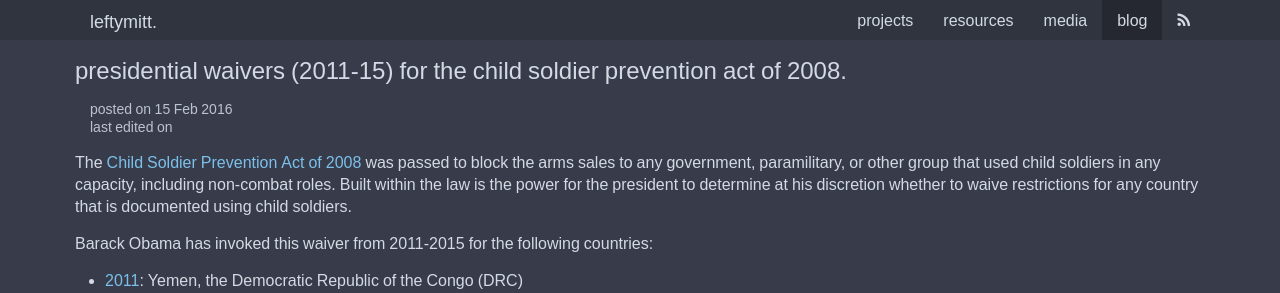
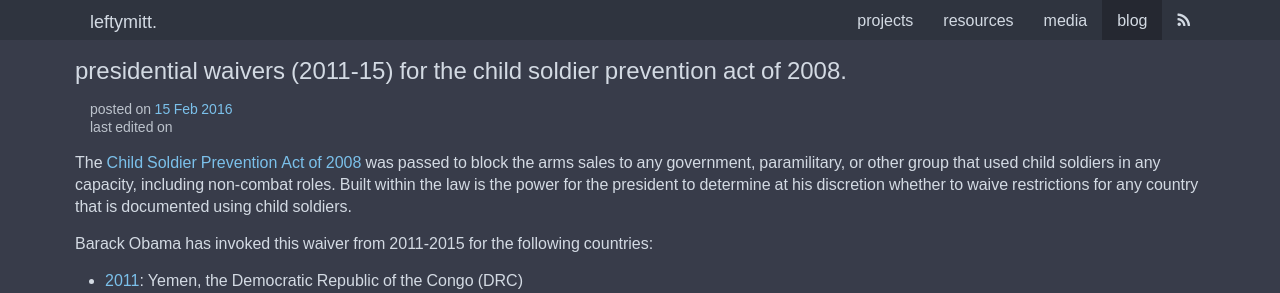
Before and after one commit to leftymitt/leftymitt.com, a Jekyll site: the page built from _posts/2016-02-15-presidential-determinations-child-soldier-prevention-act.md, in a window 1280 px wide. Shown: the top 293 px of the page. Built offline with Jekyll 4.4.1, drawn with Linux system fonts in a browser that asks for light colours.

Commit message:
add link to first commit for each post

```diff
--- a/_layouts/post.html
+++ b/_layouts/post.html
@@ -132,10 +132,20 @@
         {% endif %}
         {% if page.category == 'blog' or page.categories == "blog" %}
         <p class="uk-article-meta uk-margin-left">
-          posted on {% if page.date %} {{ page.date | date_to_string }}
-                    {% elsif page.published_date %} {{ page.published_date | date_to_string }}
-                    {% elsif page.added_date %} {{ page.added_date | date_to_string }}
-                    {% endif %}
+          posted on
+            {% if page.date %}
+            <a href="{{ site.github }}/{{ site.repo }}/commit/{{ page.git.first_commit.long_sha }}">
+              {{ page.date | date_to_string }}
+            </a>
+            {% elsif page.published_date %}
+            <a href="{{ site.github }}/{{ site.repo }}/commit/{{ page.git.first_commit.long_sha }}">
+              {{ page.published_date | date_to_string }}
+            </a>
+            {% elsif page.added_date %}
+            <a href="{{ site.github }}/{{ site.repo }}/commit/{{ page.git.first_commit.long_sha }}">
+              {{ page.added_date | date_to_string }}
+            </a>
+            {% endif %}
           <br>
           last edited on
             <a href="{{ site.github }}/{{ site.repo }}/commit/{{ page.git.last_commit.long_sha }}">
```
